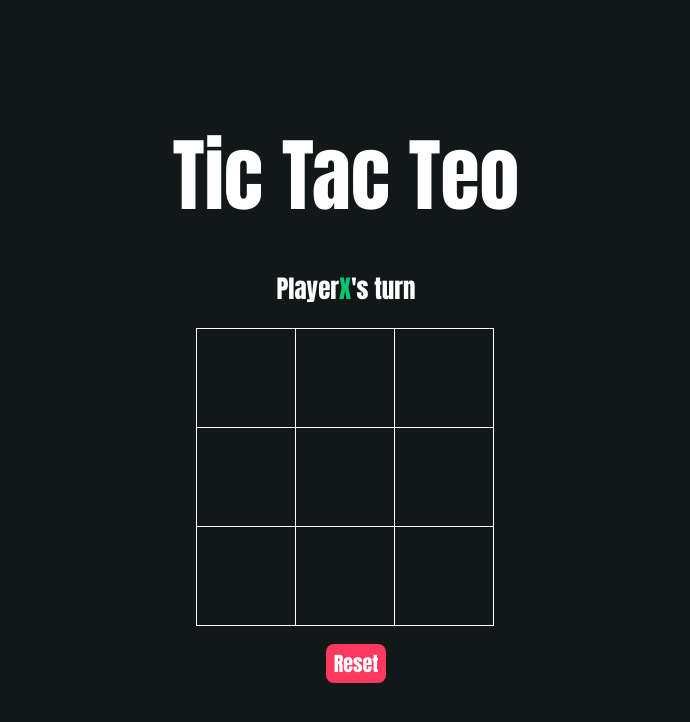
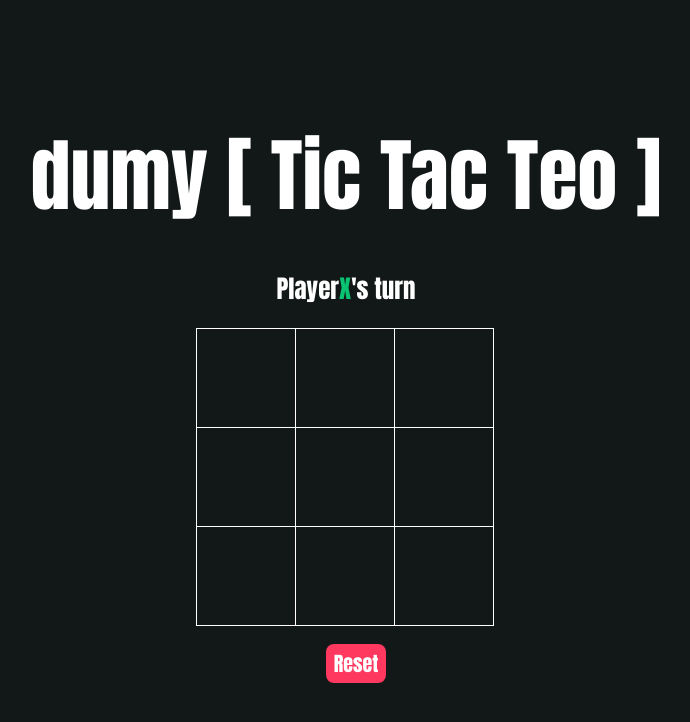
Before and after one commit to OcochaEHAP/tic_tac_teo, a plain HTML site: page index.html in a window 1280 px wide. Shown: the whole page, without its empty margins (294-984 px from the left). Drawn offline with Linux system fonts and the light colour scheme.

Commit message:
change the project idea

```diff
--- a/index.html
+++ b/index.html
@@ -6,12 +6,12 @@
     <meta name="viewport" content="width=device-width, initial-scale=1.0" />
     <link rel="stylesheet" href="css/normalize.css" />
     <link rel="stylesheet" href="css/style.css" />
-    <title>Tic-Tac-Teo</title>
+    <title>Stupid Dummy Tic-Tac-Teo</title>
   </head>
   <body>
     <main class="background">
       <section class="title">
-        <h1>Tic Tac Teo</h1>
+        <h1>dumy [ Tic Tac Teo ]</h1>
       </section>
       <section class="display">
         Player<span class="display-palyer playerX">X</span>'s turn
```
